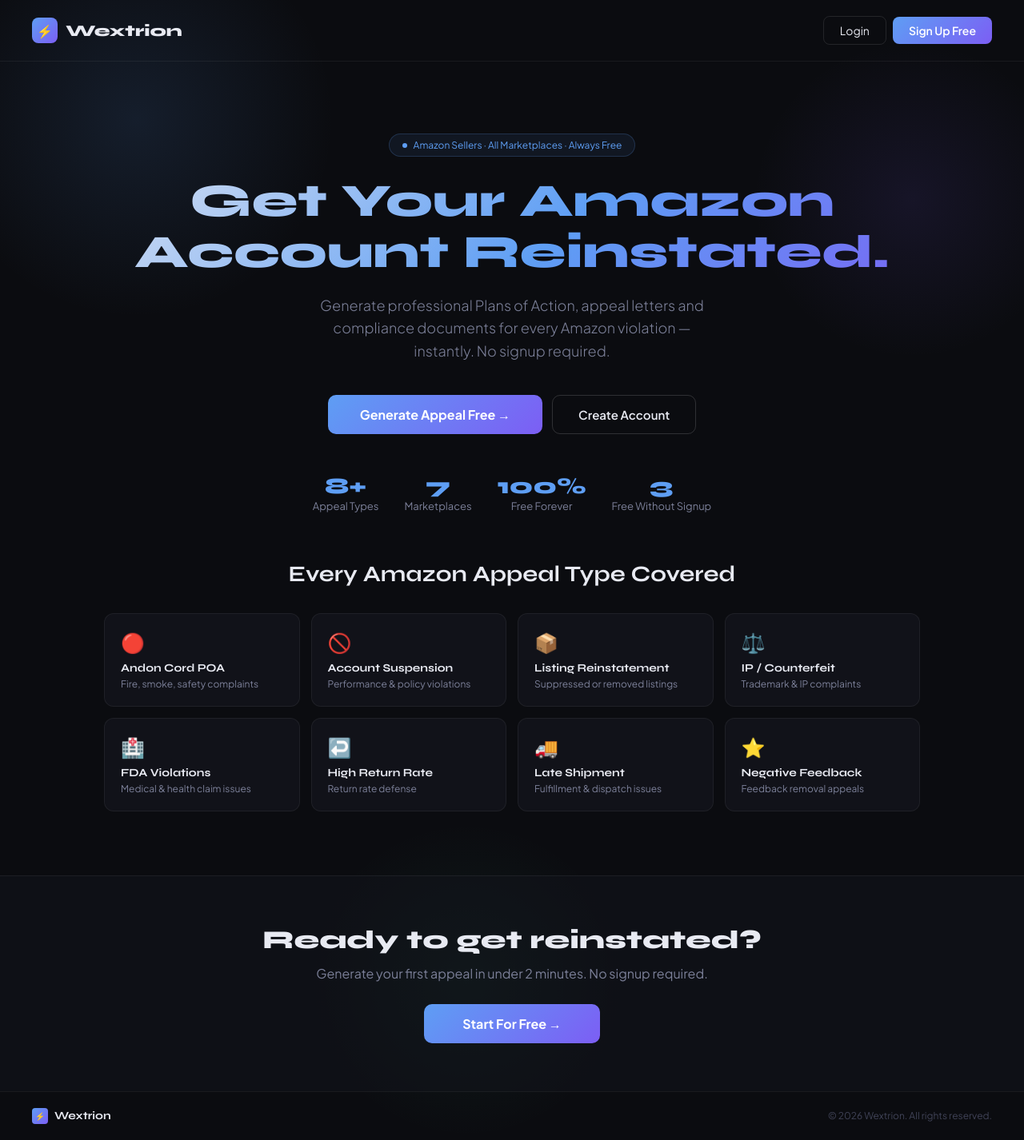
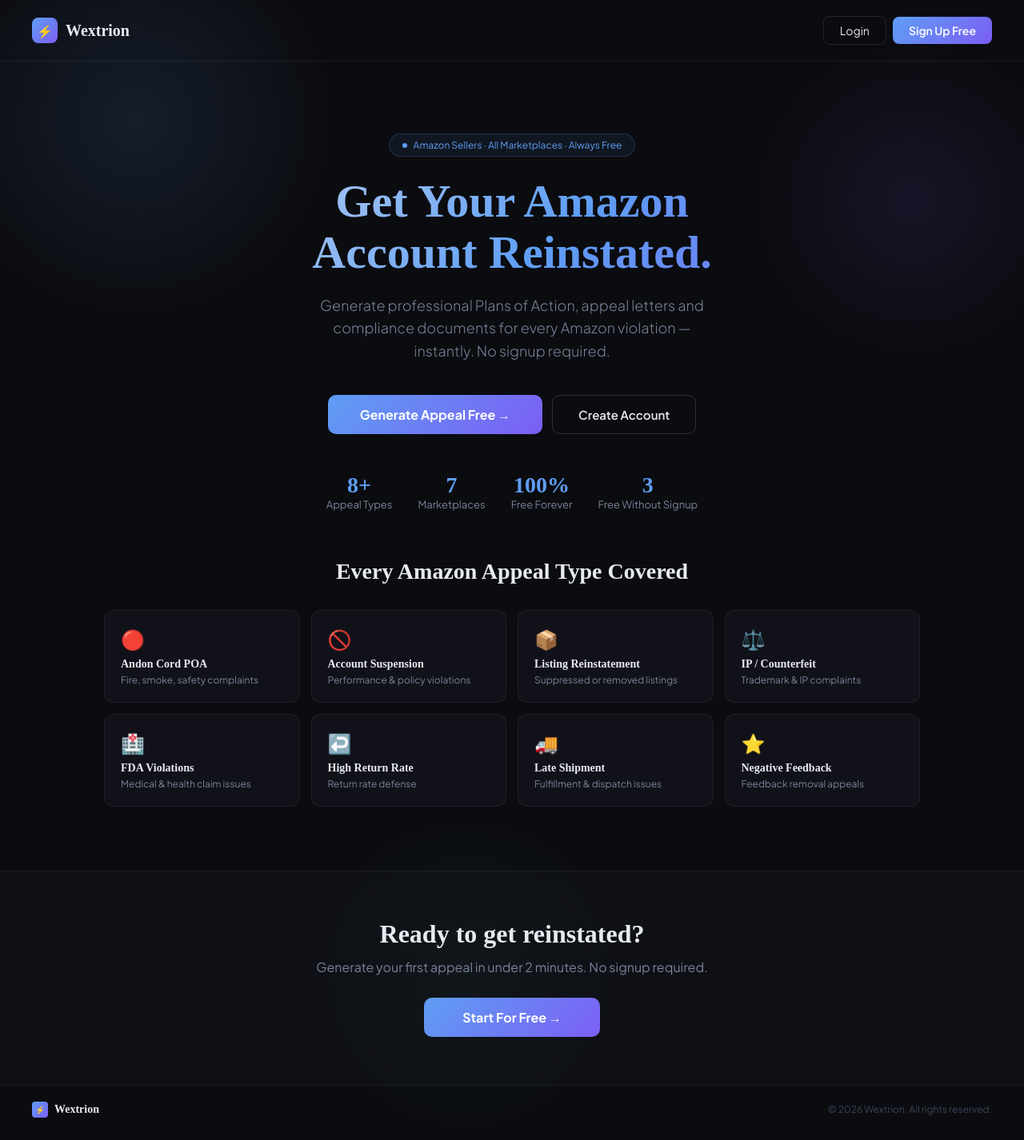
Before and after one commit to rohaanshahid613-lang/wextrion, a Next.js app: page / in a window 1280 px wide. Shown: the whole page at 80% size. Built offline with nearby package versions, Linux system fonts and the light colour scheme.

Commit message:
Times New Roman style font

```diff
--- a/app/auth/login/page.tsx
+++ b/app/auth/login/page.tsx
@@ -26,7 +26,7 @@
       <div style={{ background: 'rgba(19,21,28,0.9)', border: '1px solid rgba(255,255,255,0.06)', borderRadius: '20px', padding: '48px', width: '100%', maxWidth: '420px' }}>
         <div style={{ textAlign: 'center', marginBottom: '32px' }}>
           <div style={{ width: '48px', height: '48px', background: 'linear-gradient(135deg, #5e9ef4, #7c5ef4)', borderRadius: '12px', display: 'flex', alignItems: 'center', justifyContent: 'center', fontSize: '24px', margin: '0 auto 16px' }}>⚡</div>
-          <h1 style={{ fontFamily: 'Syne, sans-serif', fontSize: '28px', fontWeight: 800, color: '#e8eaf2', marginBottom: '8px' }}>Welcome back</h1>
+          <h1 style={{ fontFamily: 'Playfair Display, serif', fontSize: '28px', fontWeight: 800, color: '#e8eaf2', marginBottom: '8px' }}>Welcome back</h1>
           <p style={{ color: '#7c8099', fontSize: '14px' }}>Sign in to your Wextrion account</p>
         </div>
         <form onSubmit={handleLogin}>
--- a/app/auth/signup/page.tsx
+++ b/app/auth/signup/page.tsx
@@ -26,7 +26,7 @@
       <div style={{ background: 'rgba(19,21,28,0.9)', border: '1px solid rgba(255,255,255,0.06)', borderRadius: '20px', padding: '48px', width: '100%', maxWidth: '420px' }}>
         <div style={{ textAlign: 'center', marginBottom: '32px' }}>
           <div style={{ width: '48px', height: '48px', background: 'linear-gradient(135deg, #5e9ef4, #7c5ef4)', borderRadius: '12px', display: 'flex', alignItems: 'center', justifyContent: 'center', fontSize: '24px', margin: '0 auto 16px' }}>⚡</div>
-          <h1 style={{ fontFamily: 'Syne, sans-serif', fontSize: '28px', fontWeight: 800, color: '#e8eaf2', marginBottom: '8px' }}>Create account</h1>
+          <h1 style={{ fontFamily: 'Playfair Display, serif', fontSize: '28px', fontWeight: 800, color: '#e8eaf2', marginBottom: '8px' }}>Create account</h1>
           <p style={{ color: '#7c8099', fontSize: '14px' }}>Join Wextrion for free today</p>
         </div>
         <form onSubmit={handleSignup}>
--- a/app/dashboard/page.tsx
+++ b/app/dashboard/page.tsx
@@ -31,7 +31,7 @@
       <nav style={{ display: 'flex', alignItems: 'center', justifyContent: 'space-between', padding: '20px 40px', borderBottom: '1px solid rgba(255,255,255,0.06)' }}>
         <div style={{ display: 'flex', alignItems: 'center', gap: '10px' }}>
           <div style={{ width: '32px', height: '32px', background: 'linear-gradient(135deg, #5e9ef4, #7c5ef4)', borderRadius: '8px', display: 'flex', alignItems: 'center', justifyContent: 'center', fontSize: '16px' }}>⚡</div>
-          <span style={{ fontFamily: 'Syne, sans-serif', fontSize: '20px', fontWeight: 800, color: '#e8eaf2' }}>Wextrion</span>
+          <span style={{ fontFamily: 'Playfair Display, serif', fontSize: '20px', fontWeight: 800, color: '#e8eaf2' }}>Wextrion</span>
         </div>
         <div style={{ display: 'flex', alignItems: 'center', gap: '16px' }}>
           <span style={{ fontSize: '13px', color: '#7c8099' }}>{user?.email}</span>
@@ -43,7 +43,7 @@
 
       <div style={{ padding: '48px 40px', maxWidth: '1100px', margin: '0 auto' }}>
         <div style={{ marginBottom: '40px' }}>
-          <h1 style={{ fontFamily: 'Syne, sans-serif', fontSize: '32px', fontWeight: 800, color: '#e8eaf2', marginBottom: '8px' }}>
+          <h1 style={{ fontFamily: 'Playfair Display, serif', fontSize: '32px', fontWeight: 800, color: '#e8eaf2', marginBottom: '8px' }}>
             Appeal Generator 📋
           </h1>
           <p style={{ color: '#7c8099', fontSize: '15px' }}>Select the type of appeal you need to generate</p>
@@ -57,7 +57,7 @@
                 onMouseLeave={e => (e.currentTarget.style.borderColor = 'rgba(255,255,255,0.06)')}>
                 <div style={{ position: 'absolute', top: 0, left: 0, right: 0, height: '2px', background: `linear-gradient(90deg, ${appeal.color}, transparent)` }} />
                 <div style={{ fontSize: '28px', marginBottom: '12px' }}>{appeal.icon}</div>
-                <div style={{ fontFamily: 'Syne, sans-serif', fontSize: '16px', fontWeight: 700, color: '#e8eaf2', marginBottom: '6px' }}>{appeal.name}</div>
+                <div style={{ fontFamily: 'Playfair Display, serif', fontSize: '16px', fontWeight: 700, color: '#e8eaf2', marginBottom: '6px' }}>{appeal.name}</div>
                 <div style={{ fontSize: '12px', color: '#7c8099', lineHeight: 1.5, marginBottom: '16px' }}>{appeal.desc}</div>
                 <div style={{ fontSize: '12px', fontWeight: 600, color: appeal.color }}>Generate Appeal →</div>
               </div>
--- a/app/page.tsx
+++ b/app/page.tsx
@@ -11,7 +11,7 @@
       <nav style={{ position: 'relative', zIndex: 10, display: 'flex', alignItems: 'center', justifyContent: 'space-between', padding: '20px 40px', borderBottom: '1px solid rgba(255,255,255,0.06)' }}>
         <div style={{ display: 'flex', alignItems: 'center', gap: '10px' }}>
           <div style={{ width: '32px', height: '32px', background: 'linear-gradient(135deg, #5e9ef4, #7c5ef4)', borderRadius: '8px', display: 'flex', alignItems: 'center', justifyContent: 'center', fontSize: '16px' }}>⚡</div>
-          <span style={{ fontFamily: 'Syne, sans-serif', fontSize: '20px', fontWeight: 800, color: '#e8eaf2' }}>Wextrion</span>
+          <span style={{ fontFamily: 'Playfair Display, serif', fontSize: '20px', fontWeight: 800, color: '#e8eaf2' }}>Wextrion</span>
         </div>
         <div style={{ display: 'flex', gap: '8px', alignItems: 'center' }}>
           <Link href="/auth/login" style={{ padding: '8px 20px', borderRadius: '8px', border: '1px solid rgba(255,255,255,0.1)', color: '#e8eaf2', textDecoration: 'none', fontSize: '14px' }}>Login</Link>
@@ -24,7 +24,7 @@
           <span style={{ width: '6px', height: '6px', background: '#5e9ef4', borderRadius: '50%', display: 'inline-block' }}></span>
           Amazon Sellers · All Marketplaces · Always Free
         </div>
-        <h1 style={{ fontFamily: 'Syne, sans-serif', fontSize: '58px', fontWeight: 800, lineHeight: 1.1, marginBottom: '20px', background: 'linear-gradient(135deg, #e8eaf2 0%, #5e9ef4 55%, #7c5ef4 100%)', WebkitBackgroundClip: 'text', WebkitTextFillColor: 'transparent' }}>
+        <h1 style={{ fontFamily: 'Playfair Display, serif', fontSize: '58px', fontWeight: 800, lineHeight: 1.1, marginBottom: '20px', background: 'linear-gradient(135deg, #e8eaf2 0%, #5e9ef4 55%, #7c5ef4 100%)', WebkitBackgroundClip: 'text', WebkitTextFillColor: 'transparent' }}>
           Get Your Amazon<br />Account Reinstated.
         </h1>
         <p style={{ fontSize: '18px', color: '#7c8099', maxWidth: '520px', margin: '0 auto 40px', fontWeight: 300, lineHeight: 1.6 }}>
@@ -47,7 +47,7 @@
             { num: '3', label: 'Free Without Signup' },
           ].map(stat => (
             <div key={stat.label} style={{ textAlign: 'center' }}>
-              <div style={{ fontFamily: 'Syne, sans-serif', fontSize: '28px', fontWeight: 800, color: '#5e9ef4' }}>{stat.num}</div>
+              <div style={{ fontFamily: 'Playfair Display, serif', fontSize: '28px', fontWeight: 800, color: '#5e9ef4' }}>{stat.num}</div>
               <div style={{ fontSize: '13px', color: '#7c8099' }}>{stat.label}</div>
             </div>
           ))}
@@ -55,7 +55,7 @@
       </div>
 
       <div style={{ position: 'relative', zIndex: 5, maxWidth: '1100px', margin: '0 auto', padding: '0 40px 80px' }}>
-        <h2 style={{ fontFamily: 'Syne, sans-serif', fontSize: '28px', fontWeight: 700, color: '#e8eaf2', textAlign: 'center', marginBottom: '32px' }}>Every Amazon Appeal Type Covered</h2>
+        <h2 style={{ fontFamily: 'Playfair Display, serif', fontSize: '28px', fontWeight: 700, color: '#e8eaf2', textAlign: 'center', marginBottom: '32px' }}>Every Amazon Appeal Type Covered</h2>
         <div style={{ display: 'grid', gridTemplateColumns: 'repeat(auto-fit, minmax(200px, 1fr))', gap: '14px' }}>
           {[
             { icon: '🔴', name: 'Andon Cord POA', desc: 'Fire, smoke, safety complaints', type: 'andon' },
@@ -72,7 +72,7 @@
                 onMouseEnter={e => (e.currentTarget.style.borderColor = 'rgba(94,158,244,0.3)')}
                 onMouseLeave={e => (e.currentTarget.style.borderColor = 'rgba(255,255,255,0.06)')}>
                 <div style={{ fontSize: '24px', marginBottom: '8px' }}>{item.icon}</div>
-                <div style={{ fontFamily: 'Syne, sans-serif', fontSize: '14px', fontWeight: 700, color: '#e8eaf2', marginBottom: '4px' }}>{item.name}</div>
+                <div style={{ fontFamily: 'Playfair Display, serif', fontSize: '14px', fontWeight: 700, color: '#e8eaf2', marginBottom: '4px' }}>{item.name}</div>
                 <div style={{ fontSize: '12px', color: '#7c8099' }}>{item.desc}</div>
               </div>
             </Link>
@@ -81,7 +81,7 @@
       </div>
 
       <div style={{ position: 'relative', zIndex: 5, background: 'rgba(19,21,28,0.5)', borderTop: '1px solid rgba(255,255,255,0.06)', padding: '60px 40px', textAlign: 'center' }}>
-        <h2 style={{ fontFamily: 'Syne, sans-serif', fontSize: '32px', fontWeight: 800, color: '#e8eaf2', marginBottom: '12px' }}>
+        <h2 style={{ fontFamily: 'Playfair Display, serif', fontSize: '32px', fontWeight: 800, color: '#e8eaf2', marginBottom: '12px' }}>
           Ready to get reinstated?
         </h2>
         <p style={{ color: '#7c8099', fontSize: '16px', marginBottom: '28px' }}>Generate your first appeal in under 2 minutes. No signup required.</p>
@@ -93,7 +93,7 @@
       <div style={{ position: 'relative', zIndex: 5, borderTop: '1px solid rgba(255,255,255,0.06)', padding: '20px 40px', display: 'flex', justifyContent: 'space-between', alignItems: 'center', flexWrap: 'wrap', gap: '12px' }}>
         <div style={{ display: 'flex', alignItems: 'center', gap: '8px' }}>
           <div style={{ width: '20px', height: '20px', background: 'linear-gradient(135deg, #5e9ef4, #7c5ef4)', borderRadius: '4px', display: 'flex', alignItems: 'center', justifyContent: 'center', fontSize: '10px' }}>⚡</div>
-          <span style={{ fontFamily: 'Syne, sans-serif', fontSize: '14px', fontWeight: 700, color: '#e8eaf2' }}>Wextrion</span>
+          <span style={{ fontFamily: 'Playfair Display, serif', fontSize: '14px', fontWeight: 700, color: '#e8eaf2' }}>Wextrion</span>
         </div>
         <p style={{ fontSize: '12px', color: '#404357' }}>© 2026 Wextrion. All rights reserved.</p>
       </div>
--- a/app/tools/compliance/page.tsx
+++ b/app/tools/compliance/page.tsx
@@ -350,14 +350,14 @@
       <nav style={{ display: 'flex', alignItems: 'center', justifyContent: 'space-between', padding: '16px 32px', borderBottom: '1px solid rgba(255,255,255,0.06)' }}>
         <div style={{ display: 'flex', alignItems: 'center', gap: '10px' }}>
           <div style={{ width: '28px', height: '28px', background: 'linear-gradient(135deg, #5e9ef4, #7c5ef4)', borderRadius: '6px', display: 'flex', alignItems: 'center', justifyContent: 'center', fontSize: '14px' }}>⚡</div>
-          <span style={{ fontFamily: 'Syne, sans-serif', fontSize: '18px', fontWeight: 800, color: '#e8eaf2' }}>Wextrion</span>
+          <span style={{ fontFamily: 'Playfair Display, serif', fontSize: '18px', fontWeight: 800, color: '#e8eaf2' }}>Wextrion</span>
         </div>
         <Link href="/dashboard" style={{ fontSize: '13px', color: '#7c8099', textDecoration: 'none' }}>← Back to Dashboard</Link>
       </nav>
 
       <div style={{ flex: 1, display: 'grid', gridTemplateColumns: result ? '1fr 1fr' : '1fr', gap: '0', maxWidth: '1200px', width: '100%', margin: '0 auto', padding: '24px 20px' }}>
         <div style={{ paddingRight: result ? '20px' : '0' }}>
-          <h1 style={{ fontFamily: 'Syne, sans-serif', fontSize: '24px', fontWeight: 800, color: '#e8eaf2', marginBottom: '4px' }}>📋 Appeal Generator</h1>
+          <h1 style={{ fontFamily: 'Playfair Display, serif', fontSize: '24px', fontWeight: 800, color: '#e8eaf2', marginBottom: '4px' }}>📋 Appeal Generator</h1>
           <p style={{ color: '#7c8099', fontSize: '14px', marginBottom: '24px' }}>Fill in the details below to generate your appeal</p>
 
           <div style={{ background: 'rgba(19,21,28,0.8)', border: '1px solid rgba(255,255,255,0.06)', borderRadius: '16px', padding: '24px' }}>
@@ -457,7 +457,7 @@
         {result && (
           <div style={{ paddingLeft: '20px' }}>
             <div style={{ display: 'flex', justifyContent: 'space-between', alignItems: 'center', marginBottom: '16px' }}>
-              <h2 style={{ fontFamily: 'Syne, sans-serif', fontSize: '18px', fontWeight: 700, color: '#e8eaf2' }}>Generated Appeal</h2>
+              <h2 style={{ fontFamily: 'Playfair Display, serif', fontSize: '18px', fontWeight: 700, color: '#e8eaf2' }}>Generated Appeal</h2>
               <div style={{ display: 'flex', gap: '8px' }}>
                 <button onClick={copyToClipboard}
                   style={{ padding: '8px 16px', background: copied ? 'rgba(78,244,176,0.1)' : 'rgba(255,255,255,0.05)', border: `1px solid ${copied ? 'rgba(78,244,176,0.3)' : 'rgba(255,255,255,0.1)'}`, borderRadius: '8px', color: copied ? '#4ef4b0' : '#7c8099', cursor: 'pointer', fontSize: '13px' }}>
```
